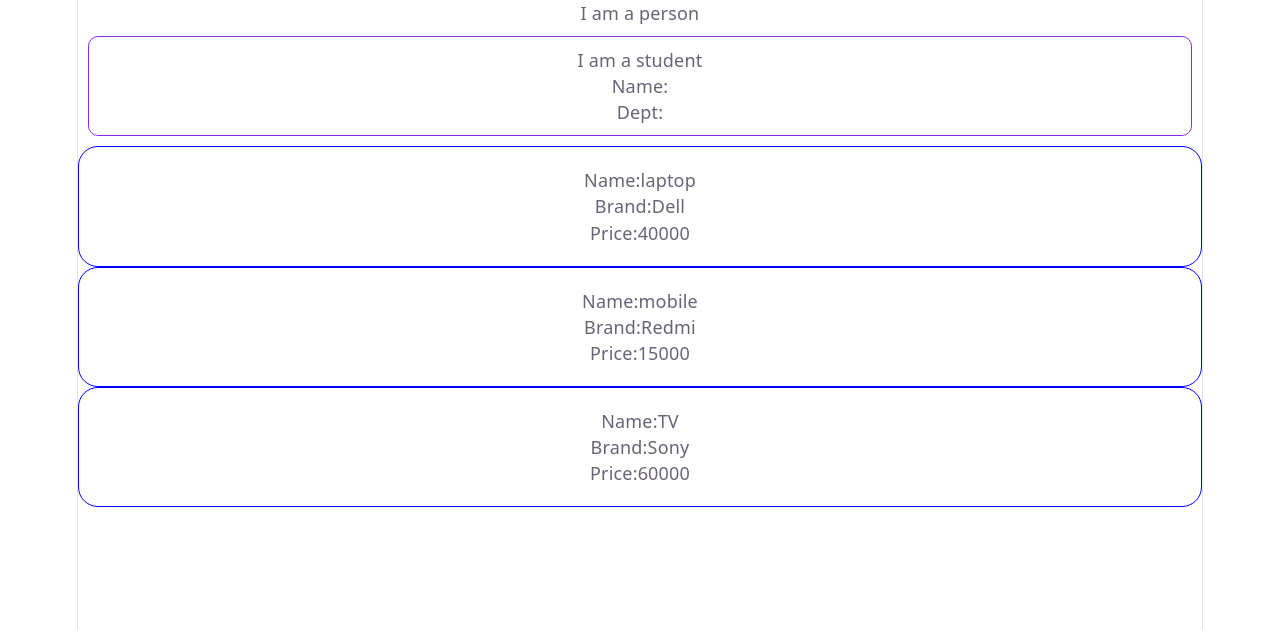
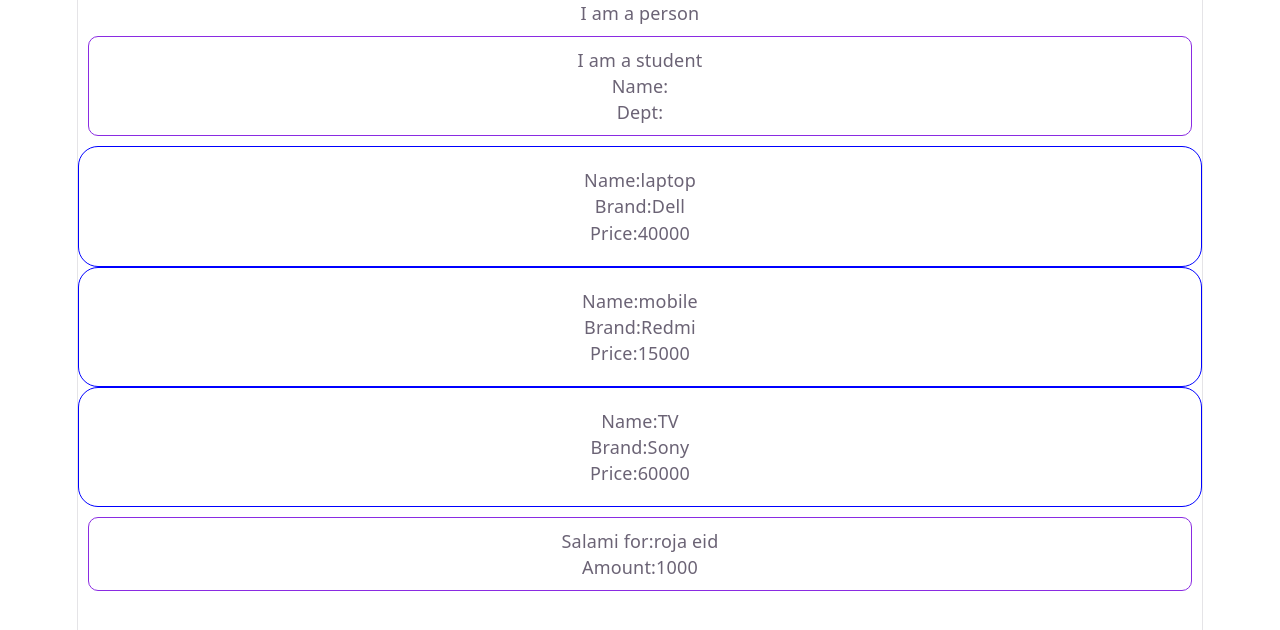
Before and after one commit to Mishu78/react-concepts, a React (Vite) app: page / in a window 1280 px wide. Shown: the top 630 px of the page. Built offline with nearby package versions, Linux system fonts and the light colour scheme.

Commit message:
distructuring done

```diff
--- a/src/App.jsx
+++ b/src/App.jsx
@@ -10,6 +10,7 @@ function App() {
      <Device name="laptop" brand="Dell" price="40000"></Device>
      <Device name="mobile" brand="Redmi" price="15000"></Device>
      <Device name="TV" brand="Sony" price="60000"></Device>
+     <Salami event="roja eid"amount="1000"></Salami>
     </>
   )
 
@@ -51,4 +52,14 @@ return (
 
 }
 
+function Salami({event,amount}){
+  return (
+
+    <div className="student">
+      <p>Salami for:{event}</p>
+      <p>Amount:{amount}</p>
+      </div>
+  )
+}
+
 export default App
```
